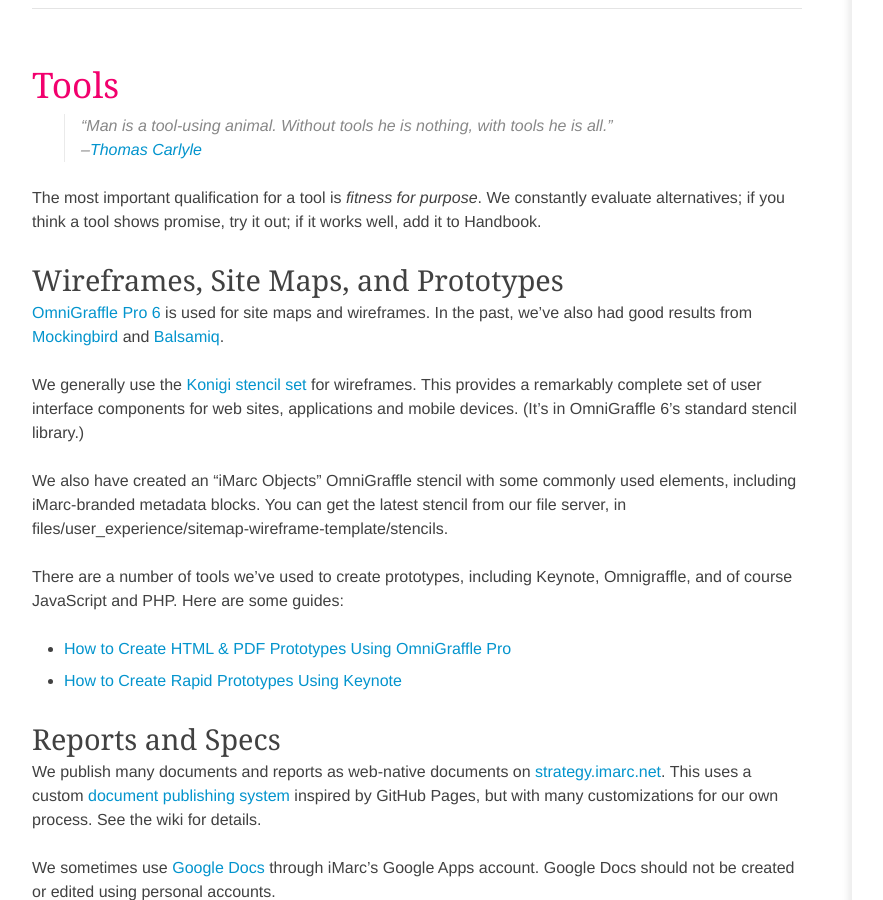
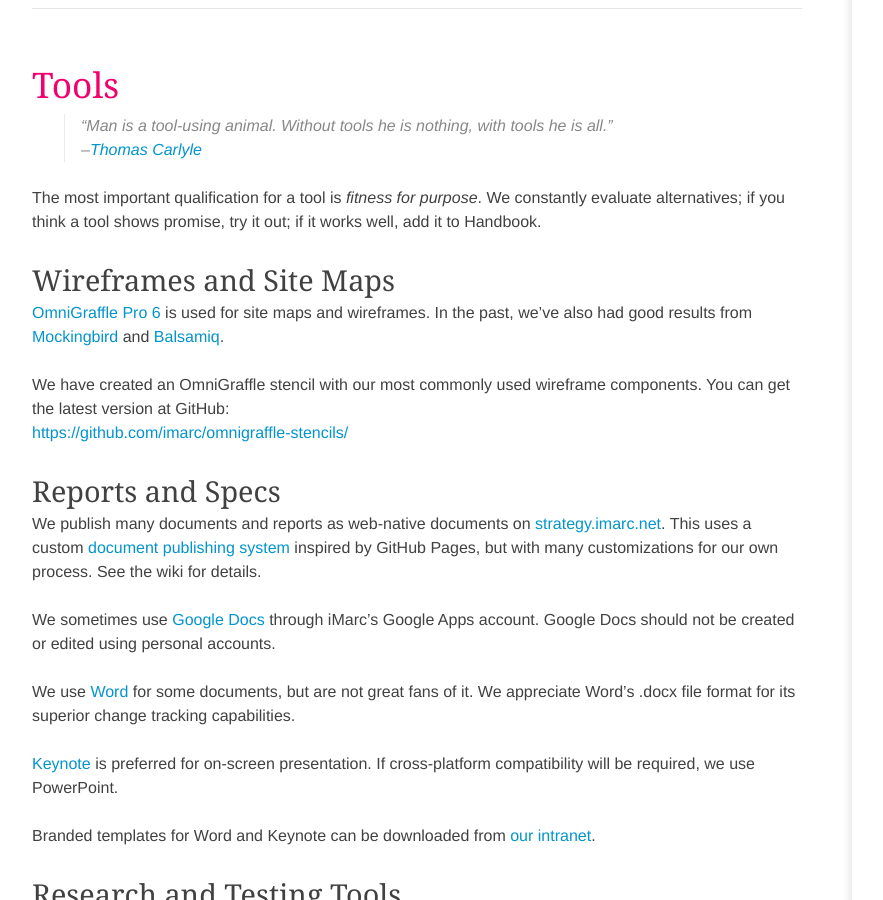
Before and after one commit to imarc/handbook, a Jekyll site: the page built from strategy.markdown, in a window 1280 px wide and 900 px high, scrolled down 23911 px. Shown: the whole window, without its empty margins (88-971 px from the left). Built offline with Jekyll 4.4.1, drawn with Linux system fonts in a browser that asks for light colours; nearby versions of some CDN libraries; some web fonts are replaced; some of the changed text lies outside the part shown.

Commit message:
Updated Stencils, elided prototype references
iMarc Objects stencil now main WF tool
Includes link to GitHub project for downloads
Commented out stray prototyping references

```diff
--- a/strategy.markdown
+++ b/strategy.markdown
@@ -517,7 +517,7 @@
 
 Summary
 :	An interactive mockup of a user interface that shows how it will work
-
+``
 Time Req
 :	_special_
 
@@ -655,18 +655,19 @@
 The most important qualification for a tool is *fitness for purpose*. We constantly evaluate alternatives; if you think a tool shows promise, try it out; if it works well, add it to Handbook.
 
 
-### Wireframes, Site Maps, and Prototypes
+### Wireframes and Site Maps
 
 [OmniGraffle Pro 6](http://www.omnigroup.com/products/omnigraffle) is used for site maps and wireframes. In the past, we've also had good results from [Mockingbird](https://gomockingbird.com) and [Balsamiq](http://www.balsamiq.com).
 
-We generally use the [Konigi stencil set](http://konigi.com/tools/omnigraffle-wireframe-stencils) for wireframes. This provides a remarkably complete set of user interface components for web sites, applications and mobile devices. (It's in OmniGraffle 6's standard stencil library.)
+We have created an OmniGraffle stencil with our most commonly used wireframe components. You can get the latest version at GitHub:
+<https://github.com/imarc/omnigraffle-stencils/>
 
-We also have created an "iMarc Objects" OmniGraffle stencil with some commonly used elements, including iMarc-branded metadata blocks. You can get the latest stencil from our file server, in files/user_experience/sitemap-wireframe-template/stencils.
-
+<!--
 There are a number of tools we've used to create prototypes, including Keynote, Omnigraffle, and of course JavaScript and PHP. Here are some guides:
 
 * [How to Create HTML & PDF Prototypes Using OmniGraffle Pro](http://techblog.appnexus.com/2012/how-to-create-html-pdf-prototypes-using-omnigraffle-pro/)
 * [How to Create Rapid Prototypes Using Keynote](http://keynotopia.com/tutorials/)
+-->
 
 ### Reports and Specs
 
```
